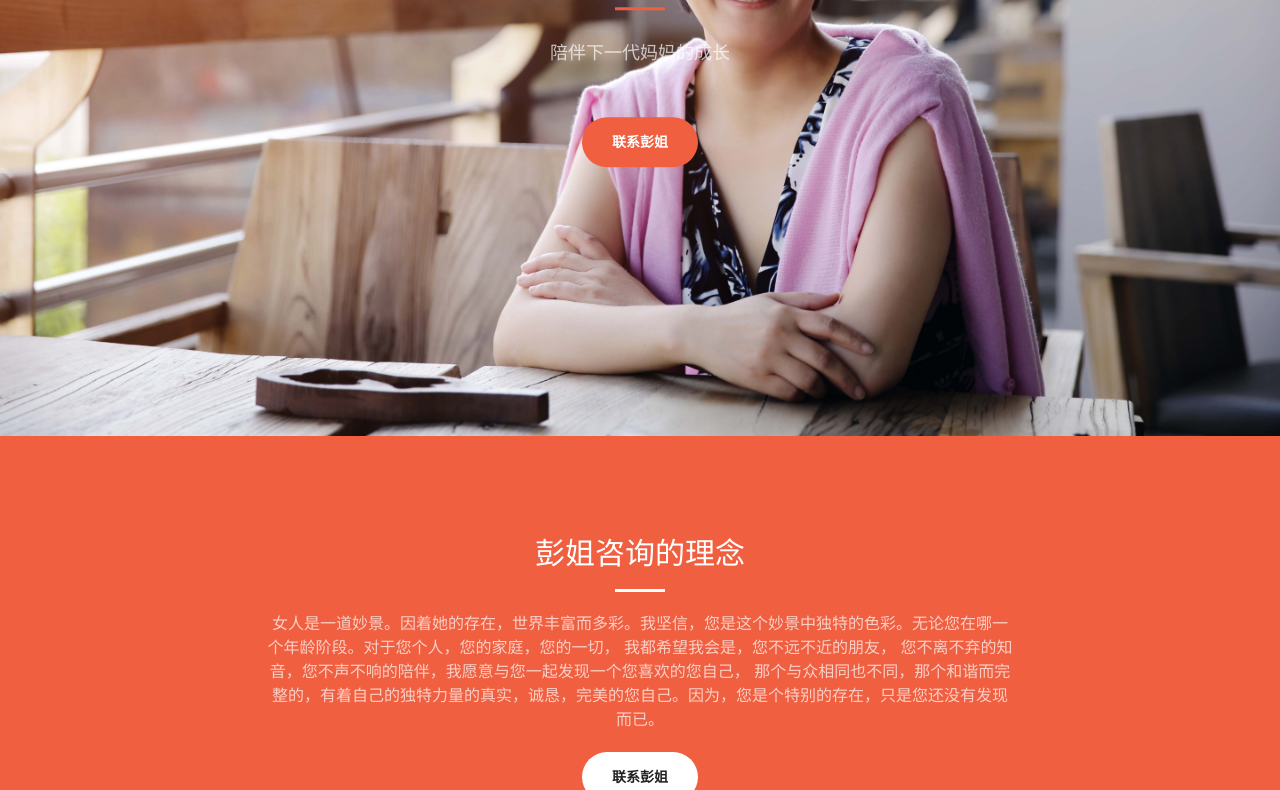
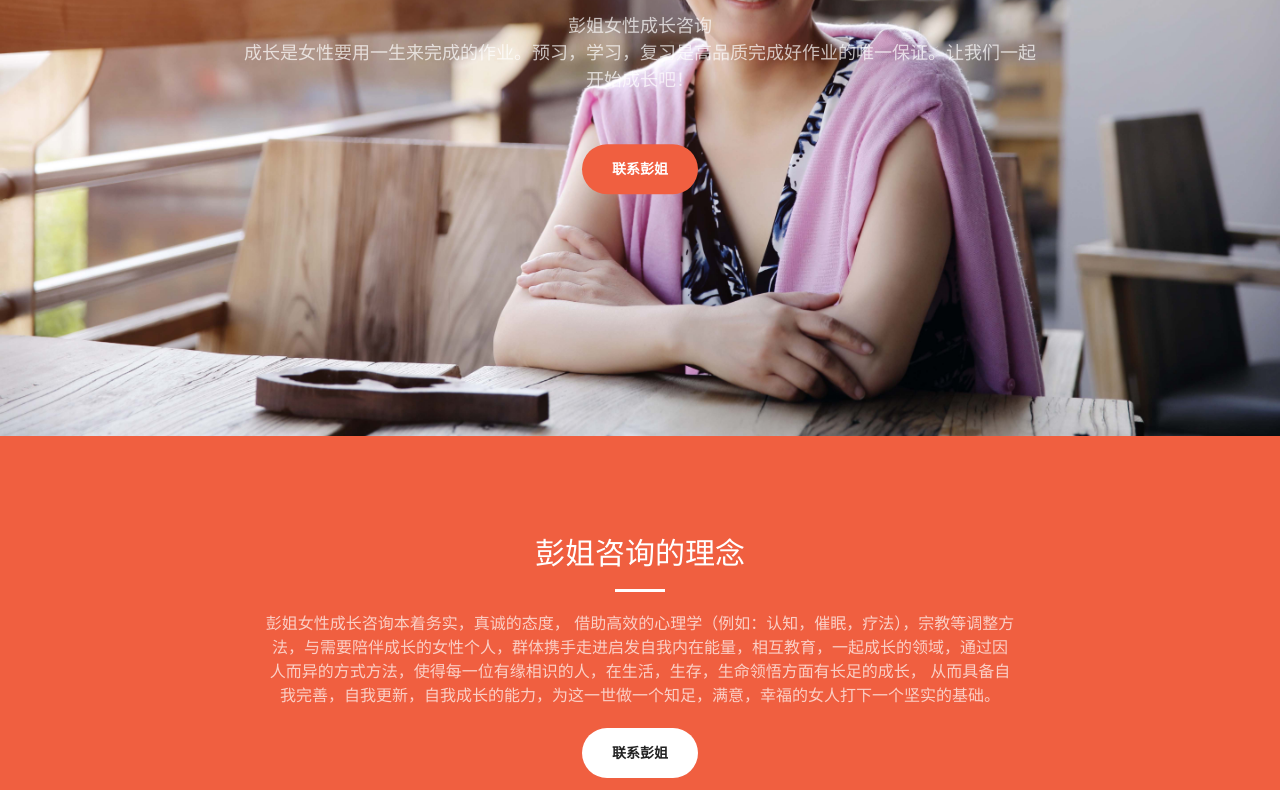
Before and after one commit to linoandy/linoandy.github.io, a plain HTML site: page index.html in a window 1280 px wide. Shown: the part 364-1154 px from the top of the page. Drawn offline with Linux system fonts and the light colour scheme; a web font is replaced by a local one.

Commit message:
Change description

```diff
--- a/index.html
+++ b/index.html
@@ -72,7 +72,9 @@
             <div class="header-content-inner">
                 <h1>彭姐咨询</h1>
                 <hr>
-                <p>陪伴下一代妈妈的成长</p>
+                <p>彭姐女性成长咨询
+                <br>成长是女性要用一生来完成的作业。预习，学习，复习是高品质完成好作业的唯一保证。让我们一起开始成长吧！
+                </p>
                 <a href="#about" class="btn btn-primary btn-xl page-scroll">联系彭姐</a>
             </div>
         </div>
@@ -84,7 +86,7 @@
                 <div class="col-lg-8 col-lg-offset-2 text-center">
                     <h2 class="section-heading">彭姐咨询的理念</h2>
                     <hr class="light">
-                    <p class="text-faded">女人是一道妙景。因着她的存在，世界丰富而多彩。我坚信，您是这个妙景中独特的色彩。无论您在哪一个年龄阶段。对于您个人，您的家庭，您的一切， 我都希望我会是，您不远不近的朋友， 您不离不弃的知音，您不声不响的陪伴，我愿意与您一起发现一个您喜欢的您自己， 那个与众相同也不同，那个和谐而完整的，有着自己的独特力量的真实，诚恳，完美的您自己。因为，您是个特别的存在，只是您还没有发现而已。</p>
+                    <p class="text-faded">彭姐女性成长咨询本着务实，真诚的态度， 借助高效的心理学（例如：认知，催眠，疗法），宗教等调整方法，与需要陪伴成长的女性个人，群体携手走进启发自我内在能量，相互教育，一起成长的领域，通过因人而异的方式方法，使得每一位有缘相识的人，在生活，生存，生命领悟方面有长足的成长， 从而具备自我完善，自我更新，自我成长的能力，为这一世做一个知足，满意，幸福的女人打下一个坚实的基础。</p>
                     <a href="#" class="btn btn-default btn-xl">联系彭姐</a>
                 </div>
             </div>
@@ -141,7 +143,7 @@
                 <div class="col-lg-8 col-lg-offset-2 text-center">
                     <h2 class="section-heading">怎么联系彭姐？</h2>
                     <hr class="primary">
-                    <p>把您的烦恼困惑写成文字，彭姐会在适当的时间回复您！</p>
+                    <p>请把您的烦恼、困惑，按照固定的格式写成文字。彭姐会尽快回复您。回复的时间取决于当时的工作量。如果您对回复的速度不满意，请您原谅。</p>
                 </div>
             </div>
 
```
